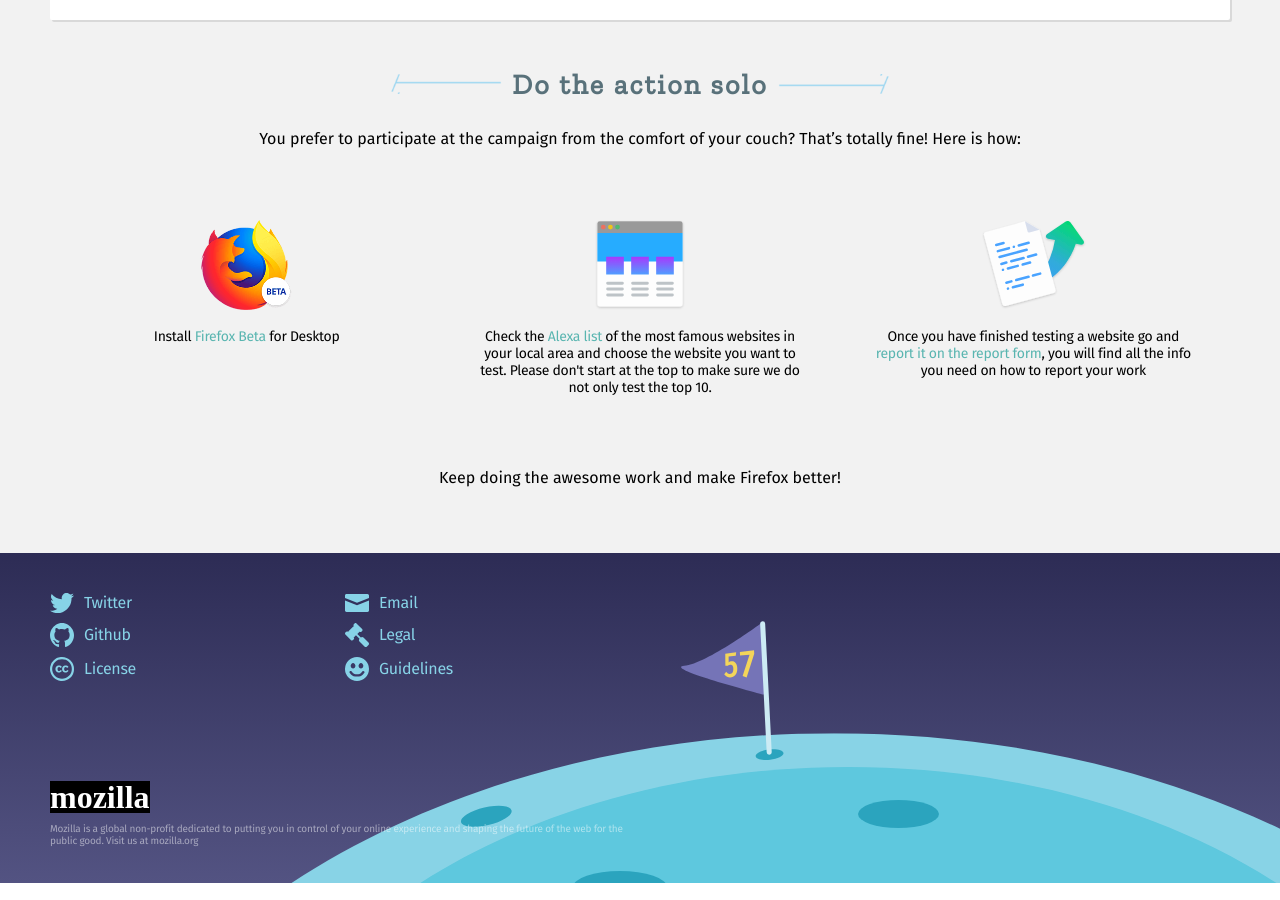
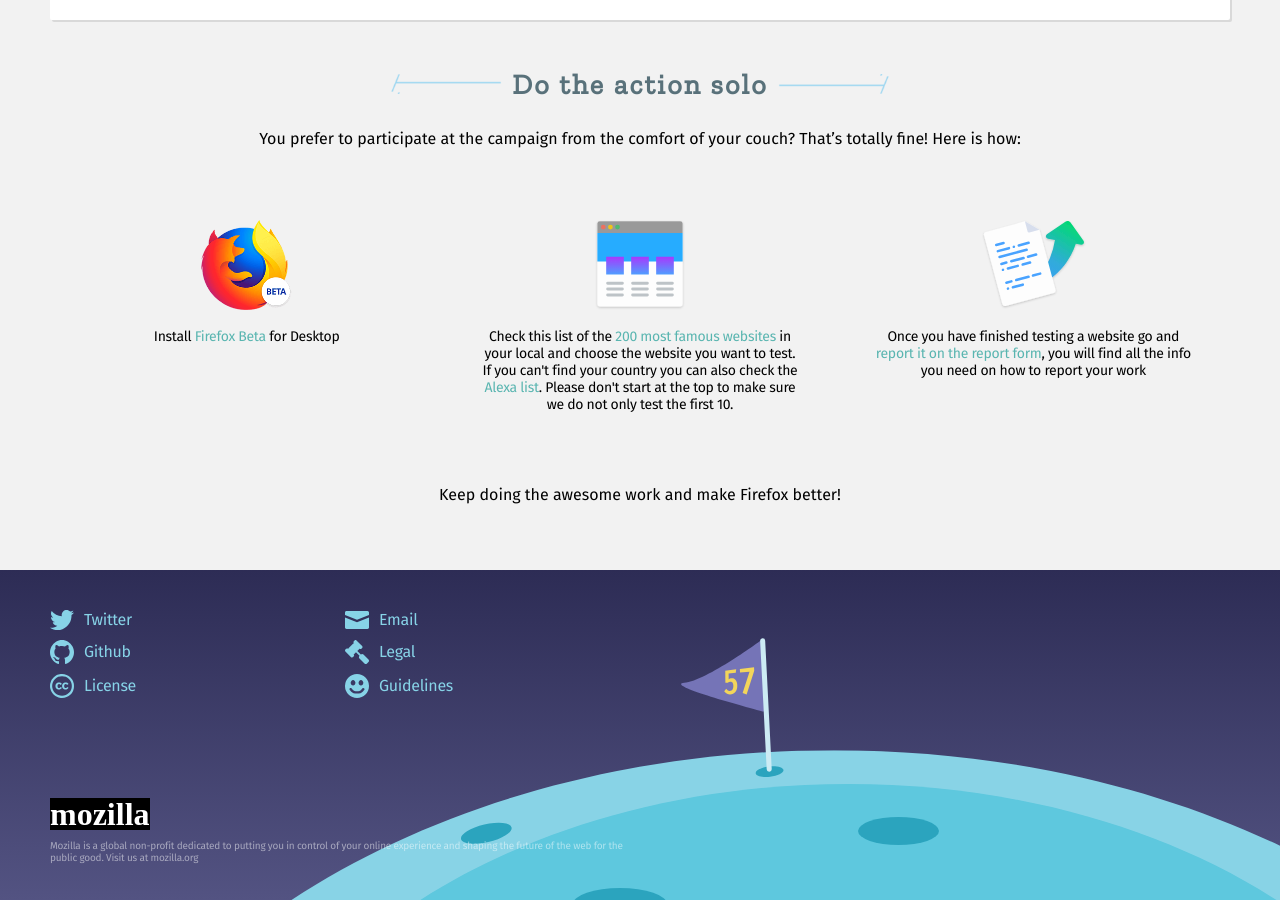
Before and after one commit to mozilla/firefox57-sprint, a Jekyll site: the page built from _articles/participate.md, in a window 1280 px wide and 900 px high, scrolled down 1264 px. Built offline with Jekyll 4.4.1, drawn with Linux system fonts in a browser that asks for light colours; some web fonts are replaced; a script that is not in the unit is left out.

Commit message:
Add top sites list (fixes #48)

```diff
--- a/_articles/participate.md
+++ b/_articles/participate.md
@@ -36,7 +36,7 @@
   <div class="alexa">
     <a href="https://www.alexa.com/topsites/countries"><img src="/img/icon-color-browser.svg" alt="" /></a>
     <p>
-      Check the <a href="https://www.alexa.com/topsites/countries">Alexa list</a> of the most famous websites in your local area and choose the website you want to test. Please don't start at the top to make sure we do not only test the top 10.
+      Check this list of the <a href="https://docs.google.com/spreadsheets/d/1KCT5Ytuu8tyC559TXVo-lIlv4mZVPGhn8qQe-qSTgm8/edit#gid=1569236874">200 most famous websites</a> in your local and choose the website you want to test. If you can't find your country you can also check the <a href="https://www.alexa.com/topsites/countries">Alexa list</a>. Please don't start at the top to make sure we do not only test the first 10.
     </p>
   </div>
   <div class="report-attend">
```
